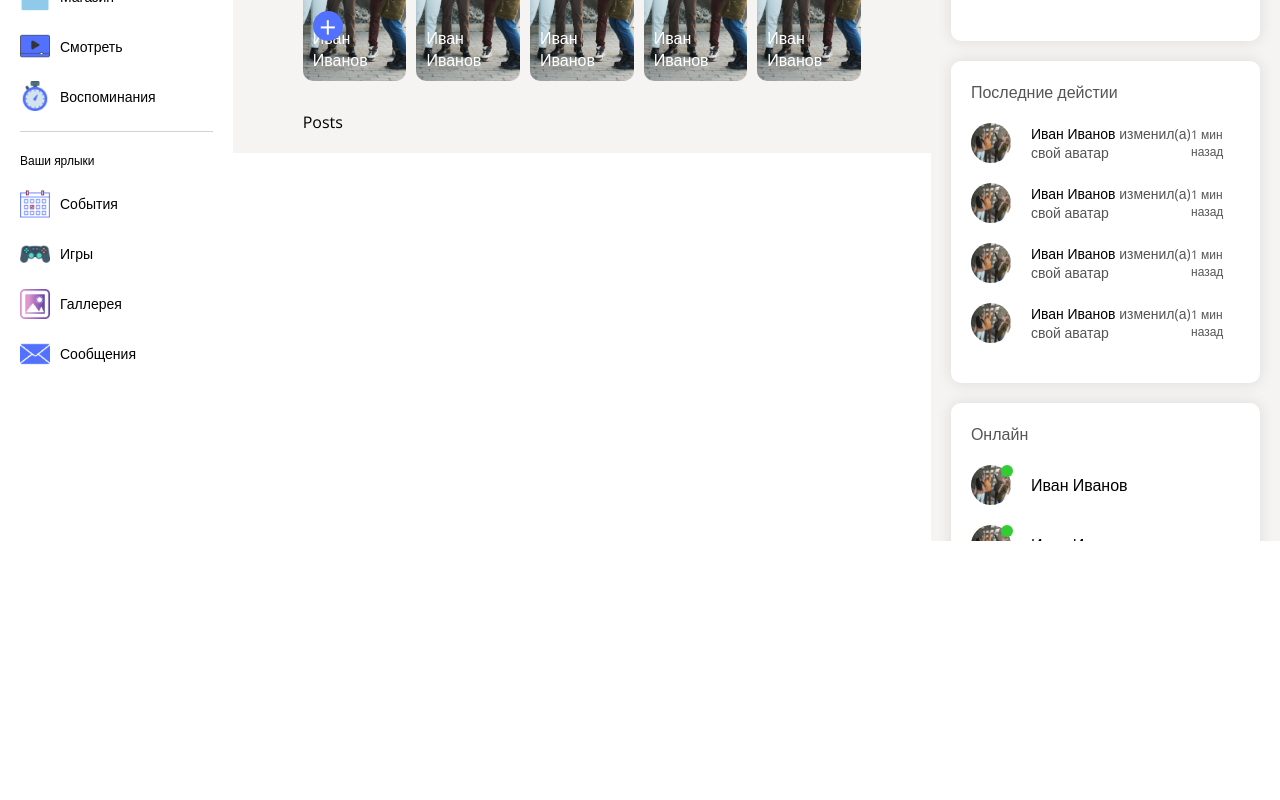
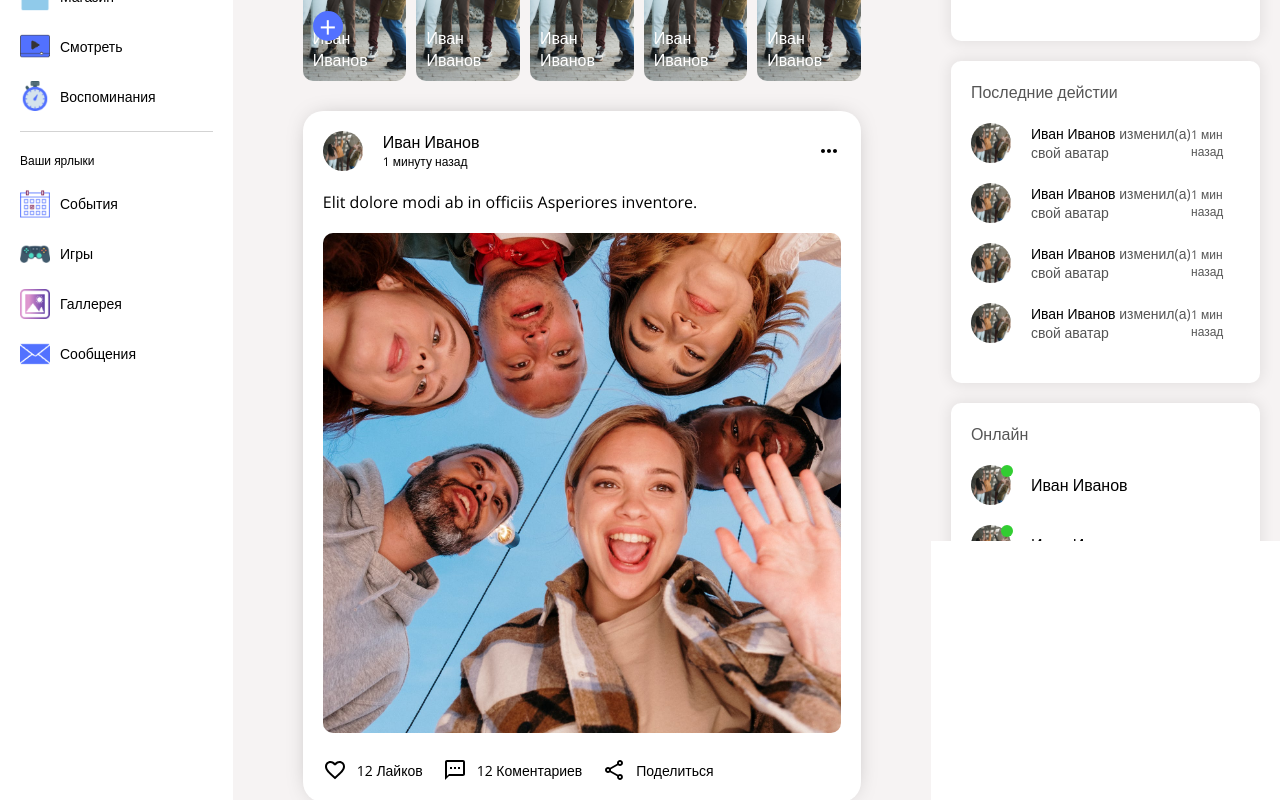
Before and after one commit to Chelovechina/iamshy-frontend, a React (Vite) app: page / in a window 1280 px wide. Shown: the part 260-1060 px from the top of the page. Before the commit the page ends 801 px from the top, so only its background shows below. Built offline with nearby package versions, Linux system fonts and the light colour scheme.

Commit message:
feat: implement post, comment, etc components

```diff
--- /dev/null
+++ b/src/components/comments/Comments.tsx
@@ -0,0 +1,45 @@
+import { FC } from "react";
+import "./comments.scss";
+import profilePic from "./../../assets/login.jpeg";
+import { CommentType } from "../../types/types";
+
+const Comments: FC = () => {
+  const comments: CommentType[] = [
+    {
+      id: 1,
+      desc: "Amet non commodi corporis nam necessitatibus Corporis porro magnam corrupti error doloribus! Facilis neque itaque",
+      name: "Иван Иванов",
+      userId: 1,
+      profilePic: profilePic,
+    },
+    {
+      id: 2,
+      desc: "Amet non commodi corporis nam necessitatibus Corporis porro magnam corrupti error doloribus! Facilis neque itaque",
+      name: "Иван Иванов",
+      userId: 2,
+      profilePic: profilePic,
+    },
+  ];
+
+  return (
+    <div className="comments">
+      <div className="write">
+        <img src={profilePic} alt="Фото пользователя" />
+        <input type="text" placeholder="Напишите комментарий" />
+        <button>Отправить</button>
+      </div>
+      {comments.map((comment: CommentType) => (
+        <div className="comment">
+          <img src={comment.profilePic} alt="Фото пользователя" />
+          <div className="info">
+            <span>{comment.name}</span>
+            <p>{comment.desc}</p>
+          </div>
+          <span className="date">1 час назад</span>
+        </div>
+      ))}
+    </div>
+  );
+};
+
+export default Comments;
--- /dev/null
+++ b/src/components/comments/comments.scss
@@ -0,0 +1,68 @@
+@import "./../../style.scss";
+
+.comments {
+  @include themify($themes) {
+    img {
+      width: 40px;
+      height: 40px;
+      border-radius: 50%;
+      object-fit: cover;
+    }
+
+    .write {
+      display: flex;
+      align-items: center;
+      justify-content: space-between;
+      gap: 20px;
+      margin: 20px 0px;
+
+      input {
+        flex: 5;
+        padding: 10px;
+        border: 1px solid themed("border");
+        background-color: transparent;
+        color: themed("textColor");
+      }
+
+      button {
+        border: none;
+        background-color: #5371ff;
+        font-weight: 500;
+        color: white;
+        padding: 10px;
+        cursor: pointer;
+        border-radius: 5px;
+      }
+    }
+
+    .comment {
+      margin: 30px 0;
+      display: flex;
+      justify-content: space-between;
+      gap: 20px;
+
+      .info {
+        flex: 5;
+        display: flex;
+        flex-direction: column;
+        gap: 3px;
+        align-items: flex-start;
+
+        span {
+          font-weight: 500;
+        }
+
+        p {
+          color: themed("textColorSoft");
+        }
+      }
+
+      .date {
+        flex: 1;
+        align-self: center;
+        color: gray;
+        font-size: 12px;
+      }
+    }
+  }
+}
--- a/src/components/navBar/navBar.scss
+++ b/src/components/navBar/navBar.scss
@@ -12,6 +12,7 @@
     height: 50px;
     border-bottom: 1px solid themed("border");
     color: themed("textColor");
+    z-index: 999;
 
     .left {
       display: flex;
--- /dev/null
+++ b/src/components/post/Post.tsx
@@ -0,0 +1,65 @@
+import { FC, useState } from "react";
+
+import FavoriteBorderOutlined from "@mui/icons-material/FavoriteBorderOutlined";
+import FavoriteOutlined from "@mui/icons-material/FavoriteOutlined";
+import TextsmsOutlined from "@mui/icons-material/TextsmsOutlined";
+import ShareOutlined from "@mui/icons-material/ShareOutlined";
+import MoreHoriz from "@mui/icons-material/MoreHoriz";
+
+import { PostType } from "../../types/types";
+import "./post.scss";
+import { Link } from "react-router-dom";
+import Comments from "../comments/Comments";
+
+interface PostProps {
+  post: PostType;
+}
+
+const Post: FC<PostProps> = ({ post }) => {
+  const [commentOpen, setCommentOpen] = useState<boolean>(false);
+  const liked = false;
+
+  return (
+    <div className="post">
+      <div className="user">
+        <div className="userInfo">
+          <img src={post.profilePic} alt="Аватар пользователя" />
+          <div className="details">
+            <Link
+              to={`/profile/${post.userId}`}
+              style={{ textDecoration: "none", color: "inherit" }}
+            >
+              <span className="name">{post.name}</span>
+            </Link>
+            <span className="date">1 минуту назад</span>
+          </div>
+        </div>
+        <MoreHoriz />
+      </div>
+
+      <div className="content">
+        <p>{post.desc}</p>
+        <img src={post.img} alt="Фото поста" />
+      </div>
+
+      <div className="info">
+        <div className="item">
+          {liked ? <FavoriteOutlined /> : <FavoriteBorderOutlined />}
+          12 Лайков
+        </div>
+        <div className="item" onClick={() => setCommentOpen(!commentOpen)}>
+          <TextsmsOutlined />
+          12 Коментариев
+        </div>
+        <div className="item">
+          <ShareOutlined />
+          Поделиться
+        </div>
+      </div>
+
+      {commentOpen && <Comments />}
+    </div>
+  );
+};
+
+export default Post;
--- /dev/null
+++ b/src/components/post/post.scss
@@ -0,0 +1,69 @@
+@import "../../style.scss";
+.post {
+  @include themify($themes) {
+    -webkit-box-shadow: 0px 0px 25px -10px rgba(0, 0, 0, 0.38);
+    -moz-box-shadow: 0px 0px 25px -10px rgba(0, 0, 0, 0.38);
+    box-shadow: 0px 0px 25px -10px rgba(0, 0, 0, 0.38);
+    padding: 20px;
+    border-radius: 20px;
+    color: themed("textColor");
+    background-color: themed("bg");
+
+    .user {
+      display: flex;
+      align-items: center;
+      justify-content: space-between;
+
+      .userInfo {
+        display: flex;
+        gap: 20px;
+
+        img {
+          width: 40px;
+          height: 40px;
+          border-radius: 50%;
+          object-fit: cover;
+        }
+
+        .details {
+          display: flex;
+          flex-direction: column;
+
+          .name {
+            font-weight: 500;
+          }
+
+          .date {
+            font-size: 12px;
+          }
+        }
+      }
+    }
+
+    .content {
+      margin: 20px 0;
+
+      img {
+        border-radius: 10px;
+        width: 100%;
+        max-height: 500px;
+        object-fit: cover;
+        margin-top: 20px;
+      }
+    }
+
+    .info {
+      display: flex;
+      align-items: center;
+      gap: 20px;
+
+      .item {
+        display: flex;
+        align-items: center;
+        gap: 10px;
+        cursor: pointer;
+        font-size: 14px;
+      }
+    }
+  }
+}
--- a/src/components/posts/Posts.tsx
+++ b/src/components/posts/Posts.tsx
@@ -1,8 +1,37 @@
 import { FC } from "react";
 import "./posts.scss";
+import profilePic from "./../../assets/login.jpeg";
+import postPic from "./../../assets/register.jpeg";
+import { PostType } from "../../types/types";
+import Post from "../post/Post";
 
 const Posts: FC = () => {
-  return <div>Posts</div>;
+  const posts: PostType[] = [
+    {
+      id: 1,
+      name: "Иван Иванов",
+      userId: 1,
+      profilePic: profilePic,
+      desc: "Elit dolore modi ab in officiis Asperiores inventore.",
+      img: postPic,
+    },
+    {
+      id: 2,
+      name: "Иван Иванов",
+      userId: 1,
+      profilePic: profilePic,
+      desc: "Elit dolore modi ab in officiis Asperiores inventore.",
+      img: postPic,
+    },
+  ];
+
+  return (
+    <div className="posts">
+      {posts.map((post: PostType) => (
+        <Post post={post} key={post.id} />
+      ))}
+    </div>
+  );
 };
 
 export default Posts;
--- a/src/components/posts/posts.scss
+++ b/src/components/posts/posts.scss
@@ -0,0 +1,5 @@
+.posts {
+  display: flex;
+  flex-direction: column;
+  gap: 30px;
+}
--- a/src/components/stories/Stories.tsx
+++ b/src/components/stories/Stories.tsx
@@ -1,10 +1,10 @@
 import { FC } from "react";
-import { Story } from "../../types/types";
+import { StoryType } from "../../types/types";
 import "./stories.scss";
 import storyImg from "./../../assets/login.jpeg";
 
 const Stories: FC = () => {
-  const stories: Story[] = [
+  const stories: StoryType[] = [
     {
       id: 1,
       name: "Иван Иванов",
@@ -35,8 +35,8 @@ const Stories: FC = () => {
         <button>+</button>
       </div>
 
-      {stories.map((story: Story) => (
-        <div className="story">
+      {stories.map((story: StoryType) => (
+        <div className="story" key={story.id}>
           <img src={story.img} alt={`story of ${story.name}`} />
           <span>{story.name}</span>
         </div>
```
Also changed, not shown: src/types/types.ts (+18 -1 lines).
